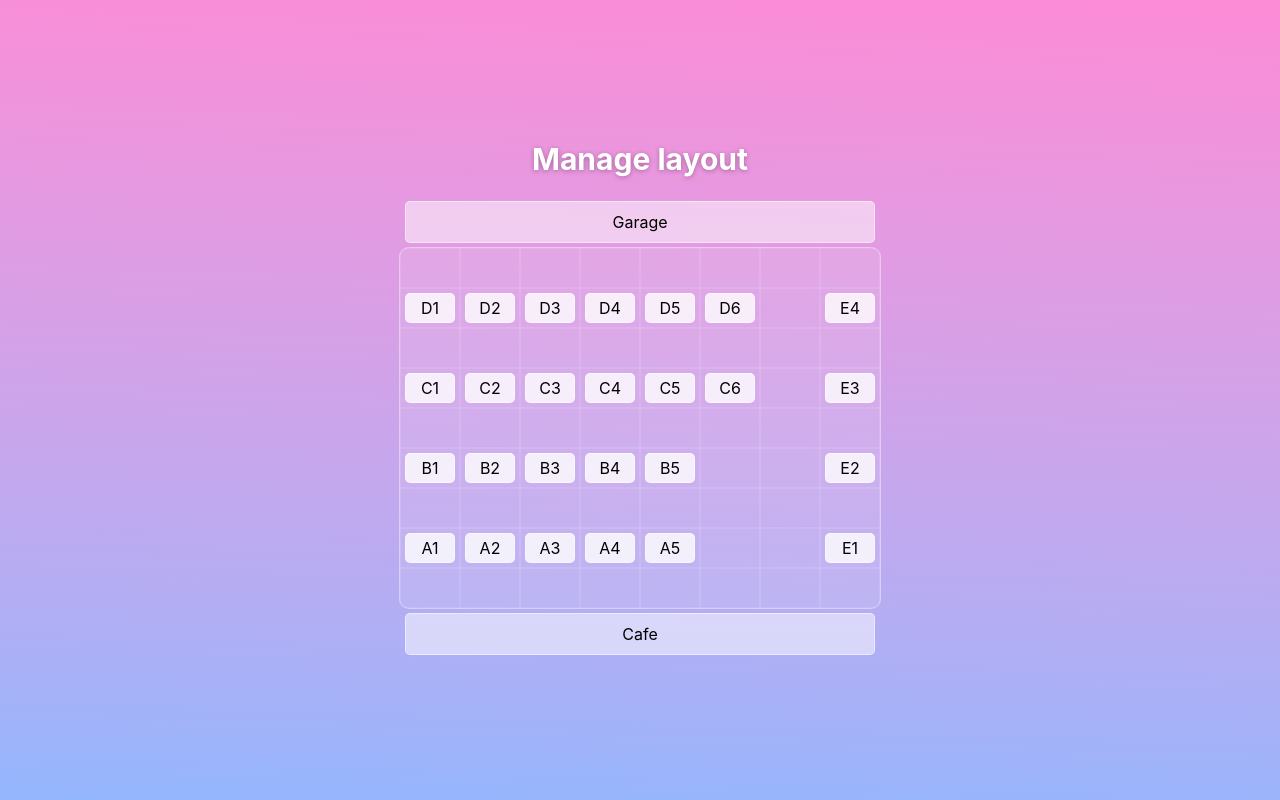
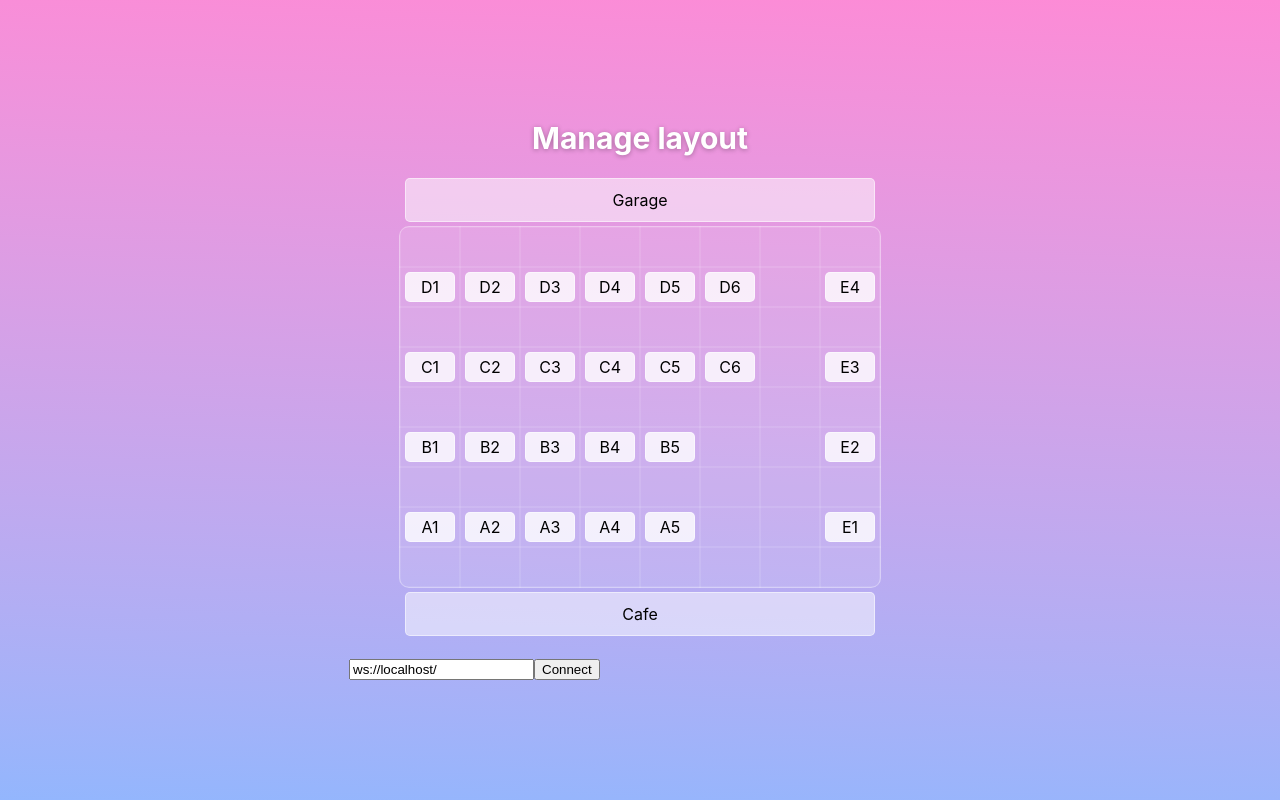
Before and after one commit to austin-li/turbo-fiesta, a React app in the folder frontend/: page / in a window 1280 px wide. Built offline with nearby package versions, Linux system fonts and the light colour scheme; the HTML template or start-up script is replaced by a standard one.

Commit message:
Receive data from backend, fix Firefox CSS issues

```diff
--- a/frontend/src/App.tsx
+++ b/frontend/src/App.tsx
@@ -1,4 +1,4 @@
-import { useState } from "react";
+import { useRef, useState } from "react";
 import { ComputerBox } from "./components/ComputerBox";
 import styles from "./styles.module.css";
 import { Computer, Label } from "./types";
@@ -11,6 +11,10 @@ declare module "react" {
   }
 }
 
+type Message = {
+  [seat: string]: { idle_count: number; use_count: number };
+};
+
 export type AppProps = {
   initComputers?: Computer[];
 };
@@ -18,11 +22,16 @@ export function App({ initComputers = [] }: AppProps) {
   const [rows, setRows] = useState(9);
   const [cols, setCols] = useState(8);
   const [computers, setComputers] = useState(initComputers);
+  const [computerStatuses, setComputerStatuses] = useState<Message>({});
 
   const [labelTop, setLabelTop] = useState("Garage");
   const [labelBottom, setLabelBottom] = useState("Cafe");
   const [labelLeft, setLabelLeft] = useState("");
   const [labelRight, setLabelRight] = useState("");
+
+  const [wsUrl, setWsUrl] = useState(`ws://${window.location.host}/`);
+  const ws = useRef<WebSocket | null>(null);
+  const [connected, setConnected] = useState(false);
 
   return (
     <main className={styles.main}>
@@ -34,7 +43,12 @@ export function App({ initComputers = [] }: AppProps) {
           "--cols": cols,
         }}
       >
-        {computers.map(({ row, col, id }, i) => (
+        {computers.map(({ row, col, id }, i) => {
+          const status = computerStatuses[id] ?? {
+            idle_count: 0,
+            use_count: 0,
+          };
+          return (
             <ComputerBox
               name={id}
               onDrop={(newRow, newCol) => {
@@ -51,10 +65,13 @@ export function App({ initComputers = [] }: AppProps) {
                   )
                 );
               }}
+              idleCount={status.idle_count}
+              useCount={status.use_count}
               style={{ gridArea: `${row + 1} / ${col + 1}` }}
               key={id}
             />
-        ))}
+          );
+        })}
         <LabelBox content={labelTop} onChange={setLabelTop} side="top" />
         <LabelBox
           content={labelBottom}
@@ -64,6 +81,35 @@ export function App({ initComputers = [] }: AppProps) {
         <LabelBox content={labelLeft} onChange={setLabelLeft} side="left" />
         <LabelBox content={labelRight} onChange={setLabelRight} side="right" />
       </div>
+      <form
+        action="javascript:"
+        onSubmit={(e) => {
+          if (ws.current) {
+            ws.current.close();
+            setConnected(false);
+          }
+          ws.current = new WebSocket(wsUrl);
+          ws.current.addEventListener("open", () => {
+            setConnected(true);
+          });
+          ws.current.addEventListener("error", () => {
+            alert("Failed to connect");
+          });
+          ws.current.addEventListener("message", (e) => {
+            const message: Message = JSON.parse(e.data);
+            setComputerStatuses({ ...computerStatuses, ...message });
+          });
+        }}
+      >
+        <input
+          type="url"
+          value={wsUrl}
+          onChange={(e) => setWsUrl(e.currentTarget.value)}
+        />
+        <button type="submit" disabled={connected}>
+          {connected ? "Connected" : "Connect"}
+        </button>
+      </form>
     </main>
   );
 }
--- a/frontend/src/components/ComputerBox.tsx
+++ b/frontend/src/components/ComputerBox.tsx
@@ -11,10 +11,18 @@ type DragState = {
 export type ComputerBoxProps = {
   name: string;
   onDrop: (row: number, col: number) => void;
+  idleCount: number;
+  useCount: number;
   style?: CSSProperties;
 };
 
-export function ComputerBox({ name, onDrop, style }: ComputerBoxProps) {
+export function ComputerBox({
+  name,
+  onDrop,
+  idleCount,
+  useCount,
+  style,
+}: ComputerBoxProps) {
   const dragState = useRef<DragState | null>(null);
   const [dragging, setDragging] = useState(false);
 
@@ -68,6 +76,7 @@ export function ComputerBox({ name, onDrop, style }: ComputerBoxProps) {
   return (
     <div
       className={`${styles.computer} ${dragging ? styles.dragging : ""}`}
+      title={`idle count: ${idleCount}, use count: ${useCount}`}
       style={style}
       onPointerDown={handlePointerDown}
       onPointerMove={handlePointerMove}
--- a/frontend/src/components/LabelBox.tsx
+++ b/frontend/src/components/LabelBox.tsx
@@ -13,28 +13,29 @@ export type LabelBoxProps = {
   content: string;
   onChange: (content: string) => void;
   side: Side;
-  style?: CSSProperties;
 };
 
-export function LabelBox({
-  content,
-  onChange,
-  side,
-  style = {},
-}: LabelBoxProps) {
+export function LabelBox({ content, onChange, side }: LabelBoxProps) {
+  const vertical = side === "left" || side === "right";
   return (
-    <input
+    <div
       className={styles.label}
-      placeholder=" "
       style={{
-        ...style,
         [side]: "unset",
         [other[side]]: "100%",
-        writingMode:
-          side === "left" || side === "right" ? "vertical-rl" : "sideways-lr",
+        flexDirection: vertical ? "column" : "row",
       }}
-      value={content}
-      onChange={(e) => onChange(e.currentTarget.value)}
-    />
+    >
+      <input
+        aria-label={`Label for ${side} wall`}
+        className={styles.labelInput}
+        placeholder=" "
+        style={{
+          writingMode: vertical ? "vertical-rl" : "horizontal-tb",
+        }}
+        value={content}
+        onChange={(e) => onChange(e.currentTarget.value)}
+      />
+    </div>
   );
 }
--- a/frontend/src/global.css
+++ b/frontend/src/global.css
@@ -6,7 +6,9 @@ body,
 body {
   font-family: "Inter", sans-serif;
   margin: 0;
+  background-image: linear-gradient(2deg, #93b6fd, #fd8bd6);
   background-image: linear-gradient(in lab 2deg, #93b6fd, #fd8bd6);
+  background-attachment: fixed;
 }
 
 #root {
--- a/frontend/src/styles.module.css
+++ b/frontend/src/styles.module.css
@@ -49,15 +49,20 @@
   z-index: 1;
 }
 .label {
+  position: absolute;
+  inset: 0;
+  display: flex;
+}
+.labelInput {
+  block-size: 40px;
+  inline-size: 0;
+  flex: auto;
   background-color: rgba(255, 255, 255, 0.5);
   border: 1px solid rgba(255, 255, 255, 0.5);
   border-radius: 5px;
   color: inherit;
   font: inherit;
-  padding: 10px;
   text-align: center;
-  position: absolute;
-  inset: 0;
 
   /* https://stackoverflow.com/a/35593489 */
   &:placeholder-shown {
```
Lines whose indentation alone changed are shown as unchanged.
